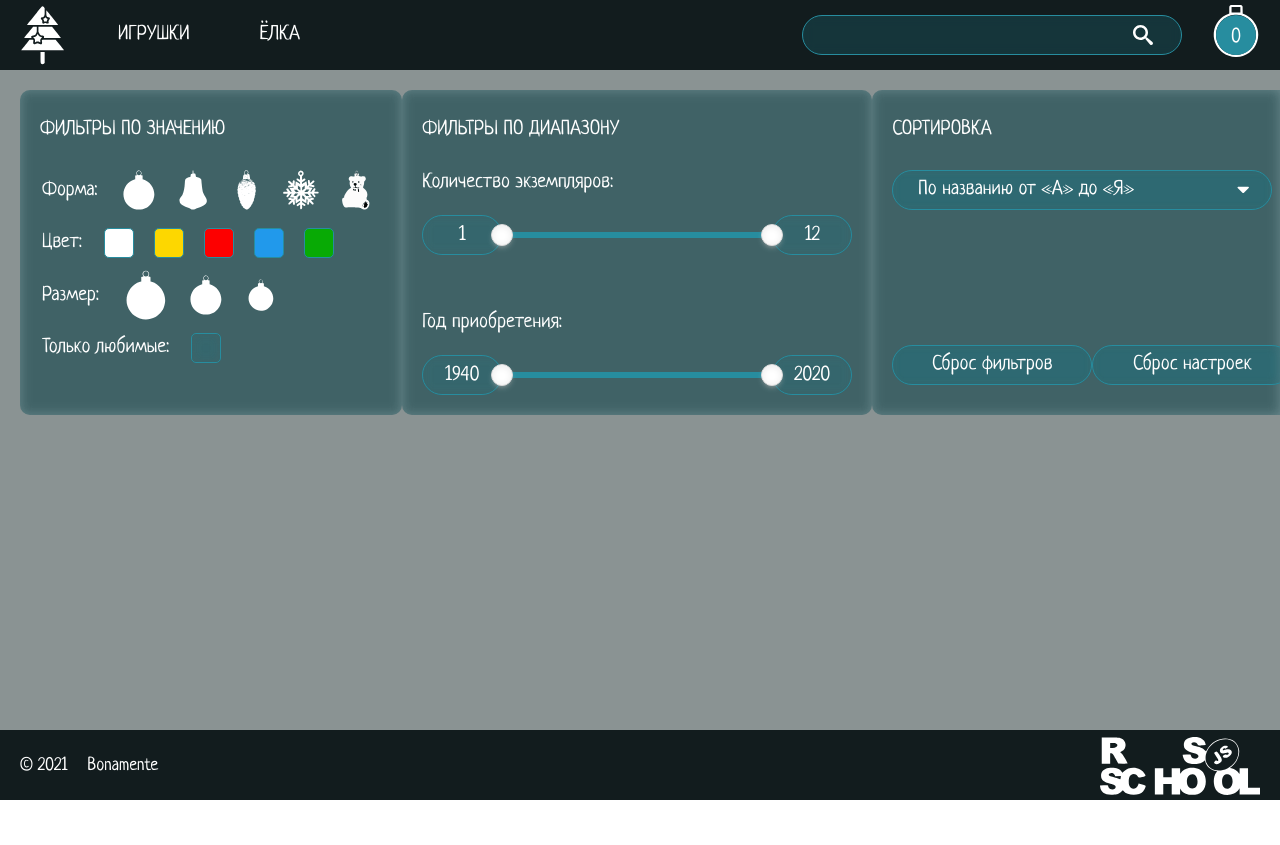
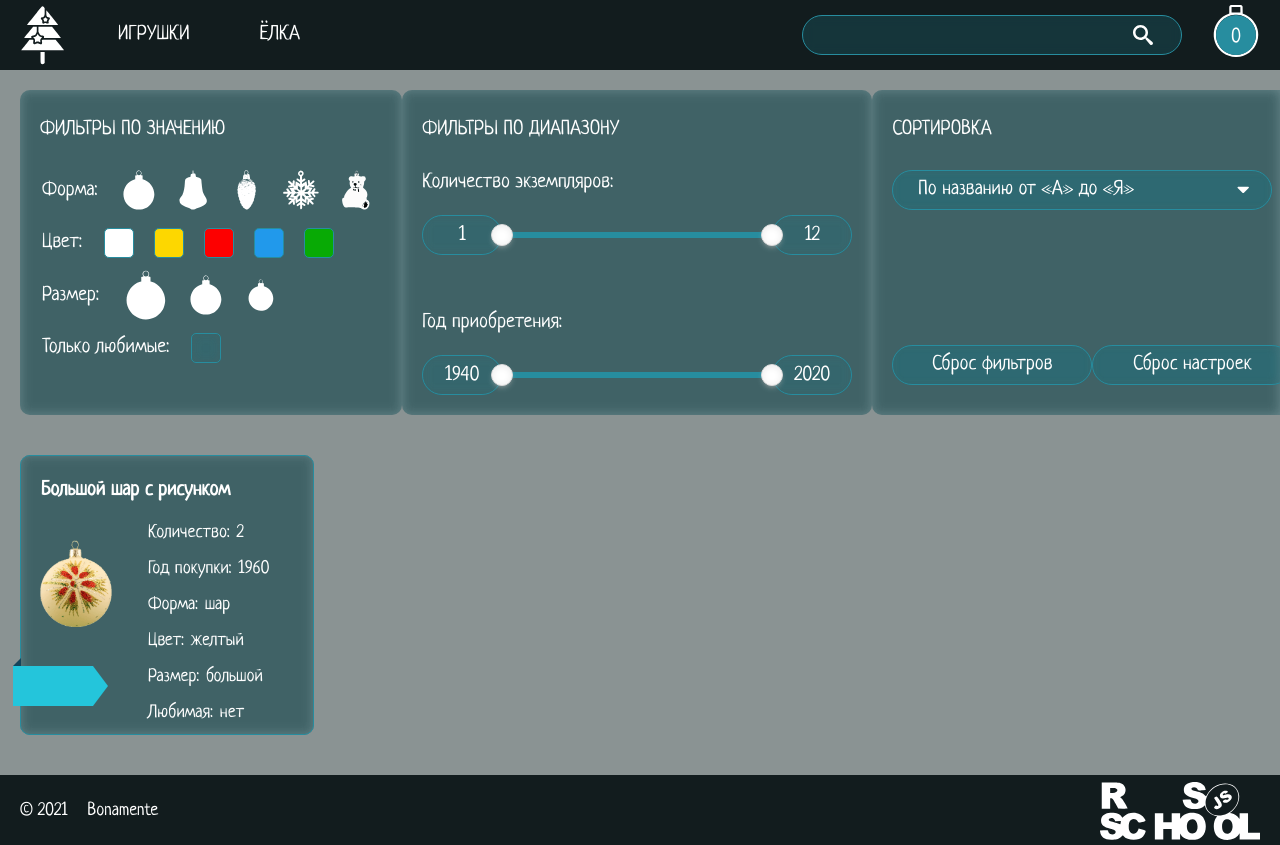
Before and after one commit to Bonamente/christmas-tree-decoration, a website built with webpack: page christmas-task-part1/src/index.html in a window 1280 px wide. Shown: the top 845 px of the page. Before the commit the page ends 800 px from the top, so only its background shows below. Built offline with nearby package versions, Linux system fonts and the light colour scheme; files whose address does not match are found by name.

Commit message:
feat: add card markup & styles

```diff
--- a/christmas-task-part1/src/index.html
+++ b/christmas-task-part1/src/index.html
@@ -167,7 +167,24 @@
           </section>
         </section>
 
-        <div class="card-container"></div>
+        <section class="cards">
+          <h2 class="cards__title sr-only">Карточки игрушек</h2>
+          <ul class="cards__list">
+            <li class="cards__item card" tabindex="0">
+              <h3 class="card__title">Большой шар с рисунком</h3>
+              <img class="card__img" src="./toys/1.png" alt="toy">
+              <div class="card__description">
+                <p class="card__count">Количество:<span>2</span></p>
+                <p class="card__year">Год покупки:<span>1960</span></p>
+                <p class="card__shape">Форма:<span>шар</span></p>
+                <p class="card__color">Цвет:<span>желтый</span></p>
+                <p class="card__size">Размер:<span>большой</span></p>
+                <p class="card__favorite">Любимая:<span>нет</span></p>
+              </div>
+              <div class="card__ribbon"></div>
+            </li>
+          </ul>
+        </section>
       </div>
     </div>
   </main>
--- /dev/null
+++ b/christmas-task-part1/src/styles/blocks/card.scss
@@ -0,0 +1,94 @@
+.card {
+  display: flex;
+  flex-wrap: wrap;
+  justify-content: space-between;
+
+  width: 294px;
+  height: 280px;
+  padding: 0;
+  padding-left: 10px;
+
+  border-radius: 10px;
+  border: 1px solid $main-color;
+  background-color: rgba(31, 112, 127, 0.3);
+  backdrop-filter: blur(6px);
+  outline: none;
+
+  cursor: pointer;
+
+  &:hover,
+  &:focus-within {
+    box-shadow: 0px 2px 20px -2px rgba(235, 213, 213, 0.8);
+  }
+}
+
+.card__title {
+  width: 100%;
+  padding-left: 10px;
+
+  font-size: 20px;
+  font-stretch: condensed;
+}
+
+.card__img {
+  width: 90px;
+  height: 112px;
+
+  object-fit: contain;
+  pointer-events: none;
+}
+
+.card__description {
+  width: 175px;
+  margin-top: -20px;
+  padding-left: 10px;
+
+  line-height: 1;
+
+  pointer-events: none;
+  user-select: none;
+}
+
+.card__description p span {
+  padding-left: 7px;
+}
+
+.card__ribbon {
+  position: absolute;
+  top: 210px;
+
+  width: 80px;
+  height: 40px;
+
+  background: #24c5db;
+  left: -8px;
+
+  &::before,
+  &::after {
+    content: '';
+    position: absolute;
+    height: 0;
+    width: 0;
+  }
+
+  &::before {
+    border-bottom: 8px solid #14455b;
+    border-left: 8px solid transparent;
+    top: -8px;
+  }
+
+  &::after {
+    border-top: 20px solid transparent;
+    border-bottom: 20px solid transparent;
+    border-left: 15px solid #24c5db;
+    right: -15px;
+  }
+}
+
+.card.active .card__ribbon {
+  background: #cbb77a;
+}
+
+.card.active .card__ribbon:after {
+  border-left: 15px solid #cbb77a;
+}
--- /dev/null
+++ b/christmas-task-part1/src/styles/blocks/cards.scss
@@ -0,0 +1,17 @@
+.cards {
+  width: 100%;
+  margin: 0 auto;
+  padding-bottom: 40px;
+}
+
+.cards__list {
+  display: grid;
+  grid-gap: 20px;
+  grid-template-columns: repeat(auto-fit, minmax(284px, auto));
+
+  width: 100%;
+  margin: 0;
+  padding: 0;
+
+  list-style-type: none;
+}
--- a/christmas-task-part1/src/styles/blocks/page-container.scss
+++ b/christmas-task-part1/src/styles/blocks/page-container.scss
@@ -1,7 +1,6 @@
 .page-container {
   width: 100%;
   max-width: $desktop-width;
-  height: 70px;
   margin: 0 auto;
   padding: 0 20px;
 }
--- a/christmas-task-part1/src/styles/style.scss
+++ b/christmas-task-part1/src/styles/style.scss
@@ -7,4 +7,6 @@
 @import 'blocks/range.scss';
 @import 'blocks/sort.scss';
 @import 'blocks/reset-buttons.scss';
+@import 'blocks/cards.scss';
+@import 'blocks/card.scss';
 @import 'blocks/page-footer.scss';
```
